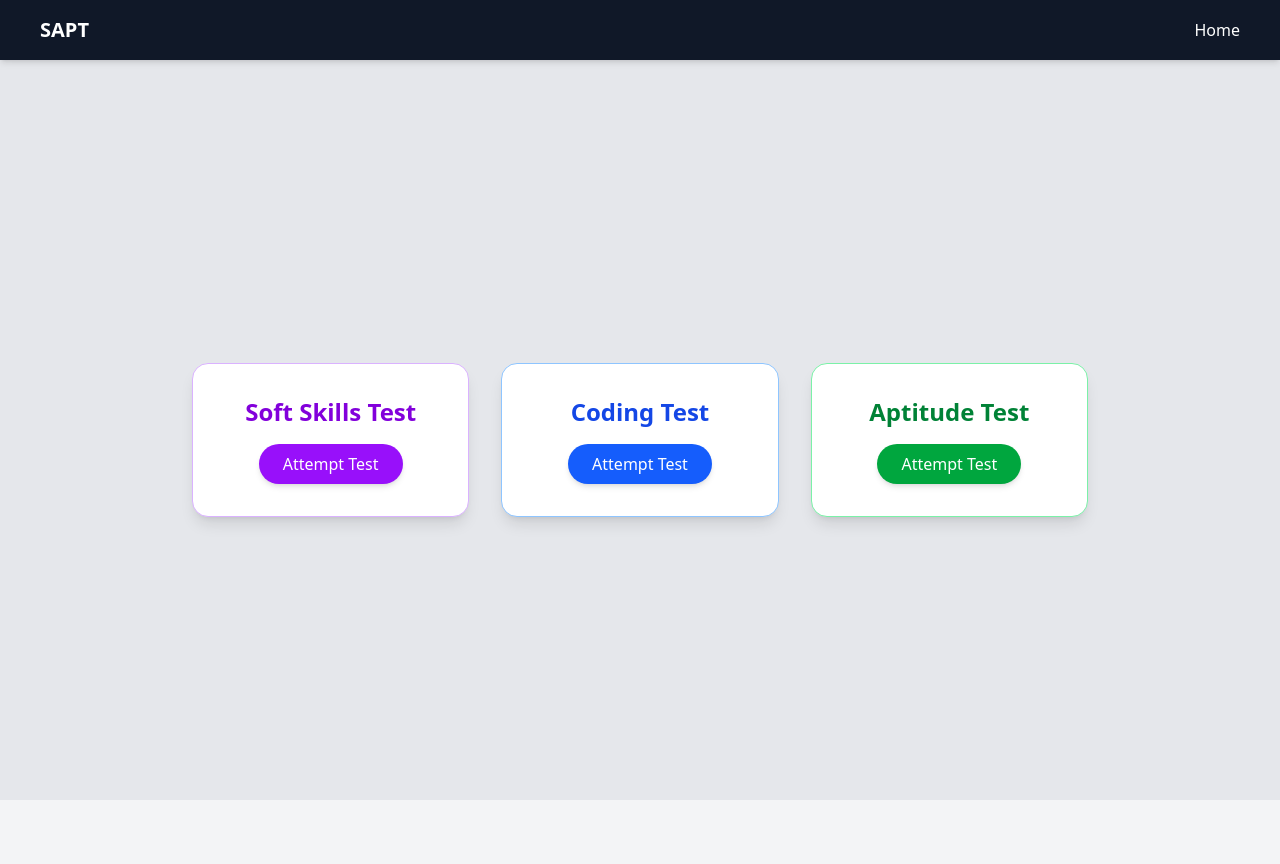
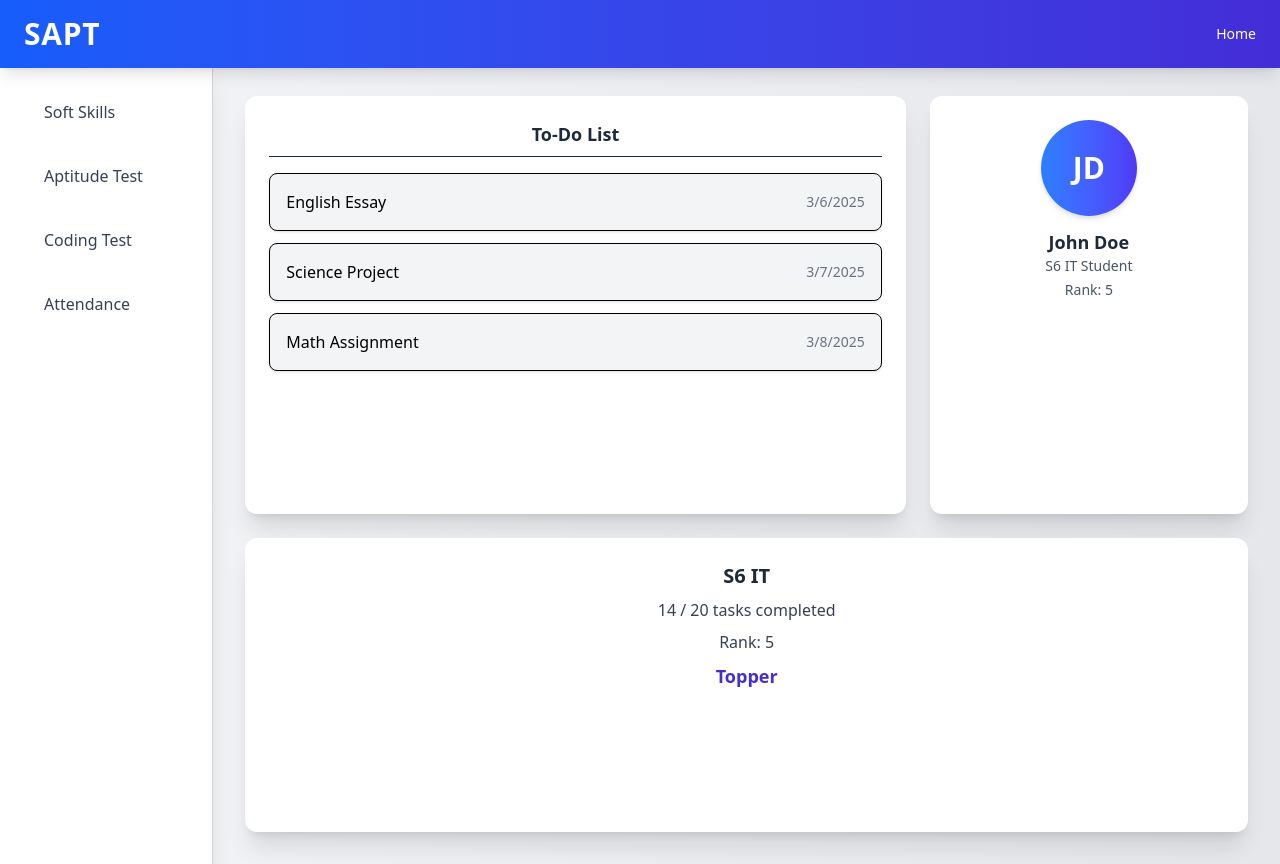
Before and after one commit to ArchaUB/MiniProject, a Next.js app: page /studentdashboard in a window 1280 px wide. Before the commit the page ends 800 px from the top, so only its background shows below. Built offline with nearby package versions, Linux system fonts and the light colour scheme.

Commit message:
new commit

```diff
--- a/app/studentdashboard/page.jsx
+++ b/app/studentdashboard/page.jsx
@@ -1,48 +1,140 @@
 "use client";
 
-export default function StudentDashboard() {
+import { useState, useEffect } from "react";
+
+const StudentDashboard = () => {
+  const [tasks, setTasks] = useState([
+    { id: 1, title: "Math Assignment", deadline: "2025-03-08" },
+    { id: 2, title: "Science Project", deadline: "2025-03-07" },
+    { id: 3, title: "English Essay", deadline: "2025-03-06" },
+  ]);
+
+  const student = {
+    name: "John Doe",
+    className: "S6 IT",
+    completedTasks: 14,
+    totalTasks: 20,
+    rank: 5,
+    level: "Topper",
+  };
+
+  useEffect(() => {
+    setTasks((prevTasks) =>
+      [...prevTasks].sort((a, b) => new Date(a.deadline) - new Date(b.deadline))
+    );
+  }, []);
+
   return (
-    <div className="min-h-screen flex flex-col items-center justify-center bg-gray-200">
+    <div className="min-h-screen bg-gradient-to-r from-gray-100 to-gray-200 flex flex-col">
       {/* Navbar */}
-      <nav className="w-full bg-gray-900 py-4 px-10 flex justify-between items-center fixed top-0 left-0 right-0 shadow-md z-50">
-        <h1 className="text-white text-xl font-bold">SAPT</h1>
-        <a href="/" className="text-white hover:underline">Home</a>
+      <nav className="w-full bg-gradient-to-r from-blue-600 to-indigo-700 text-white py-4 px-6 flex justify-between items-center fixed top-0 left-0 right-0 shadow-lg z-50">
+        <h1 className="text-3xl font-bold tracking-wide">SAPT</h1>
+        <a href="/" className="hover:underline text-sm font-medium">Home</a>
       </nav>
 
-      <div className="grid grid-cols-1 md:grid-cols-3 gap-8 w-full max-w-4xl mt-20">
-        {/* Soft Skills Test Card */}
-        <div className="bg-white p-8 rounded-2xl shadow-lg text-center transform transition duration-500 hover:scale-105 hover:shadow-2xl border border-purple-300">
-          <h2 className="text-2xl font-semibold mb-4 text-purple-700">Soft Skills Test</h2>
-          <button
-            onClick={() => router.push("/soft-skills-test")}
-            className="bg-purple-600 text-white px-6 py-2 rounded-full shadow-md hover:bg-purple-800 transition-all font-medium"
-          >
-            Attempt Test
-          </button>
-        </div>
+      <div className="flex flex-row mt-16 h-full">
+        {/* Sidebar */}
+        <aside className="w-1/6 bg-white p-6 shadow-xl min-h-screen border-r border-gray-300">
+          <nav className="space-y-4 text-gray-700 font-medium">
+            <a href="#" className="block py-3 px-5 rounded-lg hover:bg-blue-600 hover:text-white transition duration-300">Soft Skills</a>
+            <a href="#" className="block py-3 px-5 rounded-lg hover:bg-blue-600 hover:text-white transition duration-300">Aptitude Test</a>
+            <a href="#" className="block py-3 px-5 rounded-lg hover:bg-blue-600 hover:text-white transition duration-300">Coding Test</a>
+            <a href="#" className="block py-3 px-5 rounded-lg hover:bg-blue-600 hover:text-white transition duration-300">Attendance</a>
+          </nav>
+        </aside>
 
-        {/* Coding Test Card */}
-        <div className="bg-white p-8 rounded-2xl shadow-lg text-center transform transition duration-500 hover:scale-105 hover:shadow-2xl border border-blue-300">
-          <h2 className="text-2xl font-semibold mb-4 text-blue-700">Coding Test</h2>
-          <button
-            onClick={() => router.push("/coding-test")}
-            className="bg-blue-600 text-white px-6 py-2 rounded-full shadow-md hover:bg-blue-800 transition-all font-medium"
-          >
-            Attempt Test
-          </button>
-        </div>
+        {/* Main Content */}
+        <main className="flex-grow p-8 grid grid-cols-3 gap-6">
+          {/* To-Do List */}
+          <section className="bg-white p-6 shadow-xl rounded-xl col-span-2">
+            <h2 className="text-lg font-semibold text-center border-b pb-2 text-gray-800">To-Do List</h2>
+            <ul className="mt-4 space-y-3">
+              {tasks.map((task) => (
+                <li
+                  key={task.id}
+                  className="border p-4 rounded-lg bg-gray-100 flex justify-between items-center shadow-sm hover:bg-gray-200 transition"
+                >
+                  <span className="font-medium">{task.title}</span>
+                  <span className="text-sm text-gray-500">{new Date(task.deadline).toLocaleDateString()}</span>
+                </li>
+              ))}
+            </ul>
+          </section>
 
-        {/* Aptitude Test Card */}
-        <div className="bg-white p-8 rounded-2xl shadow-lg text-center transform transition duration-500 hover:scale-105 hover:shadow-2xl border border-green-300">
-          <h2 className="text-2xl font-semibold mb-4 text-green-700">Aptitude Test</h2>
-          <button
-            onClick={() => router.push("/aptitude-test")}
-            className="bg-green-600 text-white px-6 py-2 rounded-full shadow-md hover:bg-green-800 transition-all font-medium"
-          >
-            Attempt Test
-          </button>
-        </div>
+          {/* Profile Section */}
+          <section className="bg-white p-6 shadow-xl rounded-xl flex flex-col items-center">
+            <div className="w-24 h-24 bg-gradient-to-r from-blue-500 to-indigo-600 text-white text-3xl font-semibold rounded-full flex items-center justify-center shadow-md">
+              {student.name.split(" ").map((n) => n[0]).join("")}
+            </div>
+            <h2 className="mt-3 font-semibold text-lg text-gray-800">{student.name}</h2>
+            <p className="text-sm text-gray-600">{student.className} Student</p>
+            <p className="text-sm text-gray-600 mt-1">Rank: <span className="font-medium">{student.rank}</span></p>
+          </section>
+
+          {/* Performance Analysis */}
+          <section className="bg-white p-6 shadow-xl rounded-xl col-span-3 text-center">
+            <h2 className="text-xl font-semibold text-gray-800">{student.className}</h2>
+            <p className="mt-2 text-gray-700">
+              <span className="font-medium">{student.completedTasks}</span> / {student.totalTasks} tasks completed
+            </p>
+            <p className="mt-2 text-gray-700">Rank: <span className="font-medium">{student.rank}</span></p>
+            <p className="mt-2 text-lg font-semibold text-indigo-700">{student.level}</p>
+          </section>
+        </main>
       </div>
     </div>
   );
-}
+};
+
+export default StudentDashboard;
+
+
+
+// "use client";
+
+// export default function StudentDashboard() {
+//   return (
+//     <div className="min-h-screen flex flex-col items-center justify-center bg-gray-200">
+//       {/* Navbar */}
+//       <nav className="w-full bg-gray-900 py-4 px-10 flex justify-between items-center fixed top-0 left-0 right-0 shadow-md z-50">
+//         <h1 className="text-white text-xl font-bold">SAPT</h1>
+//         <a href="/" className="text-white hover:underline">Home</a>
+//       </nav>
+
+//       <div className="grid grid-cols-1 md:grid-cols-3 gap-8 w-full max-w-4xl mt-20">
+//         {/* Soft Skills Test Card */}
+//         <div className="bg-white p-8 rounded-2xl shadow-lg text-center transform transition duration-500 hover:scale-105 hover:shadow-2xl border border-purple-300">
+//           <h2 className="text-2xl font-semibold mb-4 text-purple-700">Soft Skills Test</h2>
+//           <button
+//             onClick={() => router.push("/soft-skills-test")}
+//             className="bg-purple-600 text-white px-6 py-2 rounded-full shadow-md hover:bg-purple-800 transition-all font-medium"
+//           >
+//             Attempt Test
+//           </button>
+//         </div>
+
+//         {/* Coding Test Card */}
+//         <div className="bg-white p-8 rounded-2xl shadow-lg text-center transform transition duration-500 hover:scale-105 hover:shadow-2xl border border-blue-300">
+//           <h2 className="text-2xl font-semibold mb-4 text-blue-700">Coding Test</h2>
+//           <button
+//             onClick={() => router.push("/coding-test")}
+//             className="bg-blue-600 text-white px-6 py-2 rounded-full shadow-md hover:bg-blue-800 transition-all font-medium"
+//           >
+//             Attempt Test
+//           </button>
+//         </div>
+
+//         {/* Aptitude Test Card */}
+//         <div className="bg-white p-8 rounded-2xl shadow-lg text-center transform transition duration-500 hover:scale-105 hover:shadow-2xl border border-green-300">
+//           <h2 className="text-2xl font-semibold mb-4 text-green-700">Aptitude Test</h2>
+//           <button
+//             onClick={() => router.push("/aptitude-test")}
+//             className="bg-green-600 text-white px-6 py-2 rounded-full shadow-md hover:bg-green-800 transition-all font-medium"
+//           >
+//             Attempt Test
+//           </button>
+//         </div>
+//       </div>
+//     </div>
+//   );
+// }
```
